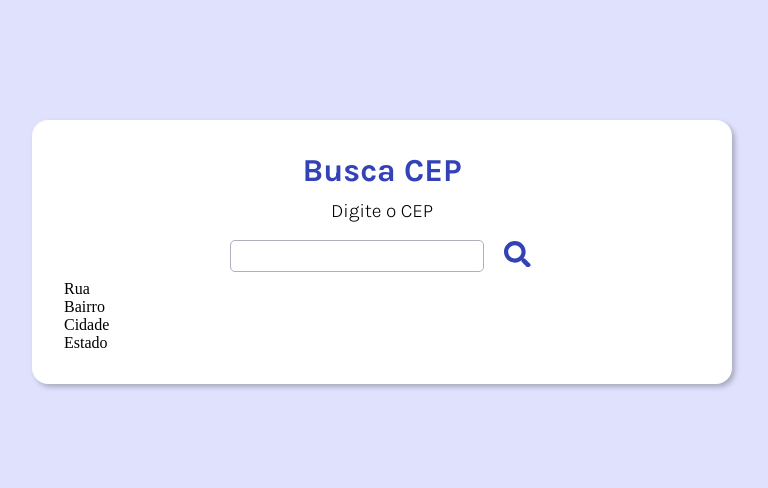
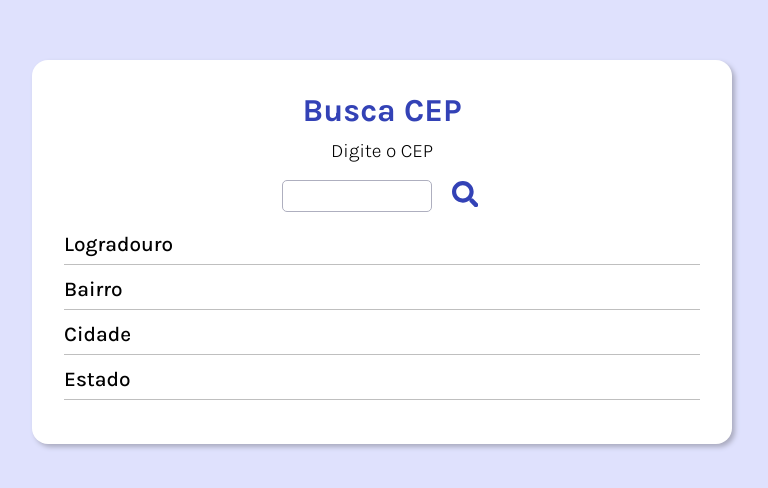
Before and after one commit to DaniloMelo/busca-cep, a React (Create React App) app: page / in a window 1280 px wide. Shown: the part 148-636 px from the top of the page, without its empty margins (258-1026 px from the left). Built offline with nearby package versions, Linux system fonts and the light colour scheme.

Commit message:
Styling TextField.css done

```diff
--- a/src/Components/AddressInfo/index.jsx
+++ b/src/Components/AddressInfo/index.jsx
@@ -6,7 +6,7 @@ const AddressInfo = props => {
 
     return(
         <section className='AddresInfo'>
-            <TextField label='Rua' info={props.data.logradouro}/>
+            <TextField label='Logradouro' info={props.data.logradouro}/>
             <TextField label='Bairro' info={props.data.bairro}/>
             <TextField label='Cidade' info={props.data.localidade}/>
             <TextField label='Estado' info={props.data.uf}/>
--- a/src/Components/Form/Form.css
+++ b/src/Components/Form/Form.css
@@ -4,7 +4,7 @@
     text-align: center;
     padding: .5em;
     font-size: 1.2em;
-    font-weight: lighter;
+    font-weight: 300;
 }
 
 .input-container{
--- a/src/Components/Input/Input.css
+++ b/src/Components/Input/Input.css
@@ -1,12 +1,13 @@
 .input {
     height: 20px;
-    width: 40%;
+    width: 150px;
     margin: 8px;
     height: 32px;
     font-size: 1.2em;
     border: 1px solid #aeafbf;
     border-radius: 5px;
     font-family: 'Karla', sans-serif;
+    font-weight: 300;
     color: #595959;
     padding: 0 1em 0 1em
 }
--- a/src/Components/Input/index.jsx
+++ b/src/Components/Input/index.jsx
@@ -3,7 +3,7 @@ import './Input.css'
 const Input = props => {
 
     return(
-        <input type="number"
+        <input type="text"
             className='input'
             value={props.value}
             onChange={e => props.inputHandler(e.target.value)}
--- a/src/Components/TextField/TextField.css
+++ b/src/Components/TextField/TextField.css
@@ -0,0 +1,18 @@
+.textField {
+    border-bottom: 1px solid #bfbfbf;
+    margin: 12px 0 12px 0;
+
+}
+
+.textField label {
+    font-family: 'Karla', sans-serif;
+    font-size: 1.3em;
+    font-weight: 500;
+}
+
+.textField p {
+    font-family: 'Karla', sans-serif;
+    margin-top: 8px;
+    font-size: 1.1em;
+    font-weight: 300;
+}
--- a/src/index.css
+++ b/src/index.css
@@ -1,4 +1,4 @@
-@import url('https://fonts.googleapis.com/css2?family=Karla:wght@300;700&display=swap');
+@import url('https://fonts.googleapis.com/css2?family=Karla:wght@300;500;700&display=swap');
 
 *{
   margin: 0;
```
